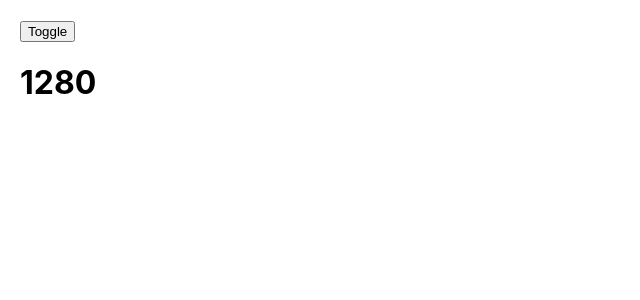
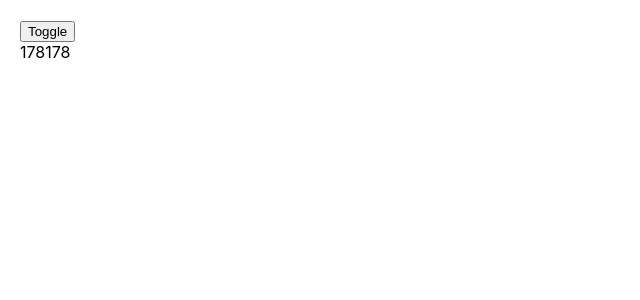
Before and after one commit to ledo9124/F8-ReactJS, a React (Create React App) app: page / in a window 1280 px wide. Both pictures are taken after a click on the button "Toggle". Shown: the top 300 px of the page, without its empty margins (0-640 px from the left). Built offline with nearby package versions, Linux system fonts and the light colour scheme.

Commit message:
useEffect with timer functions

```diff
--- a/src/Content.js
+++ b/src/Content.js
@@ -88,26 +88,59 @@ function Content() {
 
 // VD resize
 
-    const [width , setWidth] = useState(window.innerWidth)
+//     const [width , setWidth] = useState(window.innerWidth)
+
+//     useEffect(() => {
+
+//         const handleResize = () => {
+//             setWidth(window.innerWidth)
+//         }
+
+//         window.addEventListener('resize' , handleResize)
+
+//         return () => {
+//             window.removeEventListener('resize' , handleResize)
+//         }
+//     })
+
+//     return (
+//         <div>
+//             <h1>{width}</h1>
+//         </div>
+//     )
+
+// useEffect with timer functions
+
+    const [countdown , setCountdown] = useState(180)
+    const [countdown1 , setCountdown1] = useState(180)
 
     useEffect(() => {
-
-        const handleResize = () => {
-            setWidth(window.innerWidth)
-        }
-
-        window.addEventListener('resize' , handleResize)
+        const timerID = setInterval(() => {
+            setCountdown(pver => pver - 1);
+        } , 1000)
 
         return () => {
-            window.removeEventListener('resize' , handleResize)
+            clearInterval(timerID)
         }
-    })
+    } , [])
+
+    useEffect(() => {
+        const timerID = setTimeout(() => {
+            setCountdown1(countdown1 - 1);
+        } , 1000)
+
+        return () => {
+            clearInterval(timerID)
+        }
+    } , [countdown1])
 
     return (
         <div>
-            <h1>{width}</h1>
+            {countdown}
+            {countdown1}
         </div>
     )
+
 
 }
 
```
